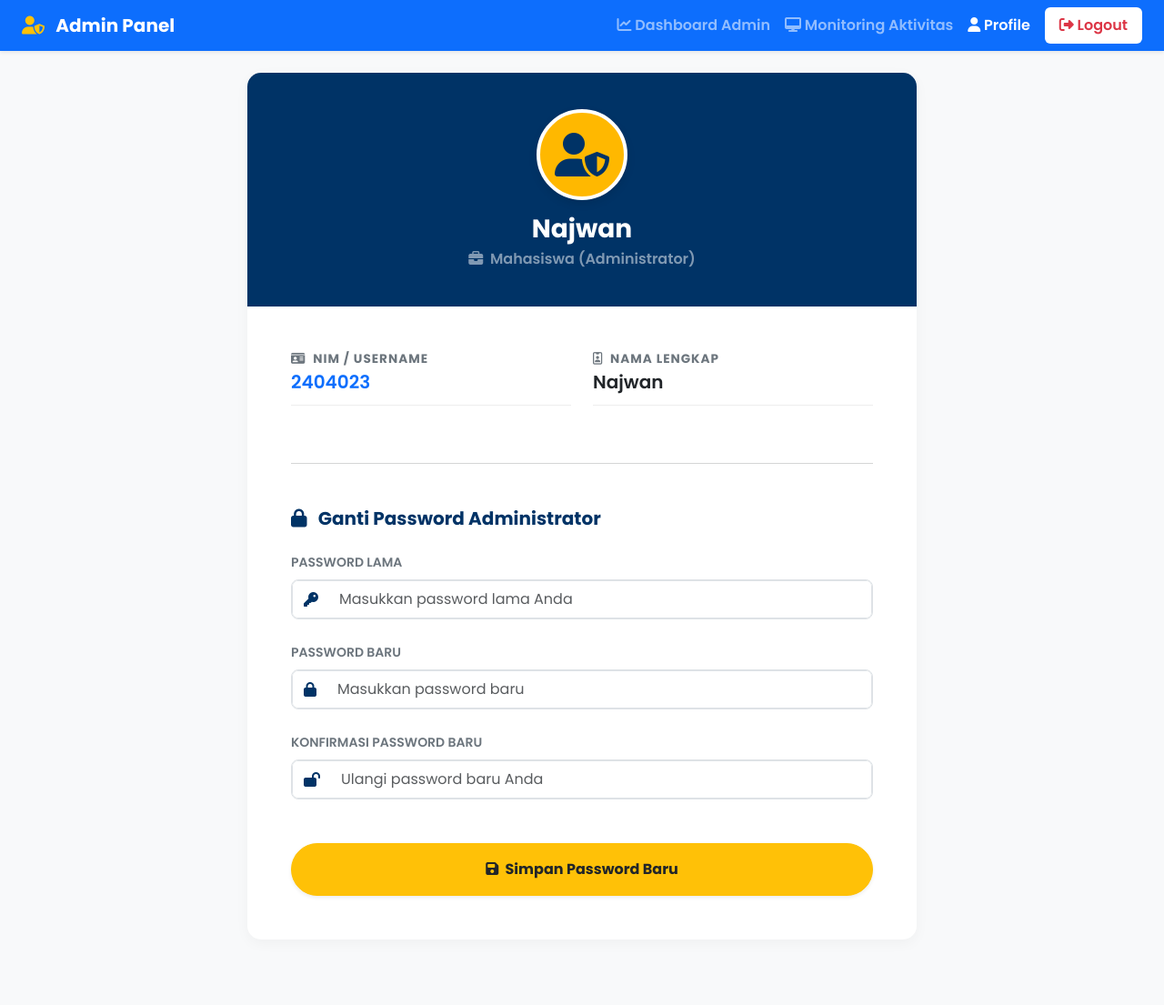
After one commit to najwancaesar/Coupon-Tracker, a PHP site: page /admin_profile.php in a window 1280 px wide. The commit adds this page. Shown: the whole page at 91% size. Run offline with PHP 8.4, Linux system fonts and the light colour scheme; a user stored in the database is signed in; data comes from the database, SQL or seed files in the repository; some libraries are stand-ins or nearby versions.

Commit message:
Refactoring code from admin panel and organizing root endpoint from backend

```diff
--- a/admin_monitoring.php
+++ b/admin_monitoring.php
@@ -48,7 +48,7 @@ if ($result && $result->num_rows > 0) {
                 <ul class="navbar-nav ms-auto">
                     <li class="nav-item"><a class="nav-link fw-semibold" href="admin_dashboard.php"><i class="fa-solid fa-chart-line"></i> Dashboard Admin</a></li>
                     <li class="nav-item"><a class="nav-link active fw-semibold" href="admin_monitoring.php"><i class="fa-solid fa-desktop"></i> Monitoring Aktivitas</a></li>
-                    <li class="nav-item"><a class="nav-link" href="profile.php"><i class="fa-solid fa-user"></i> Profile</a></li>
+                    <li class="nav-item"><a class="nav-link" href="admin_profile.php"><i class="fa-solid fa-user"></i> Profile</a></li>
                     <li class="nav-item ms-lg-2">
                         <a class="nav-link text-danger bg-white px-3 rounded fw-semibold mt-2 mt-lg-0" href="#" id="btn-logout">
                             <i class="fa-solid fa-right-from-bracket"></i> Logout
--- /dev/null
+++ b/admin_profile.php
@@ -0,0 +1,278 @@
+<?php
+session_start();
+require 'koneksi.php';
+
+// Pastikan user sudah login dan role admin
+if (!isset($_SESSION['user_id']) && !isset($_SESSION['id'])) {
+    header("Location: login.php");
+    exit();
+}
+
+if (isset($_SESSION['role']) && $_SESSION['role'] !== 'admin') {
+    header("Location: dashboard.php");
+    exit();
+}
+
+$user_id = isset($_SESSION['user_id']) ? $_SESSION['user_id'] : $_SESSION['id'];
+
+// Default variabel
+$nama_lengkap = "Admin";
+$nim = "";
+$status_pekerjaan = "";
+
+// Lakukan query SELECT terbaru
+$query = "SELECT nama_lengkap, nim, status_pekerjaan FROM users WHERE id = ?";
+$stmt = $mysqli->prepare($query);
+
+if ($stmt) {
+    $stmt->bind_param("i", $user_id);
+    $stmt->execute();
+    $result = $stmt->get_result();
+
+    if ($user = $result->fetch_assoc()) {
+        $nama_lengkap = $user['nama_lengkap'];
+        $nim = $user['nim'];
+        $status_pekerjaan = $user['status_pekerjaan'];
+    }
+    $stmt->close();
+} else {
+    $nama_lengkap = $_SESSION['nama_lengkap'] ?? 'Admin';
+    $nim = $_SESSION['nim'] ?? '';
+    $status_pekerjaan = $_SESSION['status_pekerjaan'] ?? '';
+}
+?>
+<!DOCTYPE html>
+<html lang="id">
+<head>
+    <meta charset="UTF-8">
+    <meta name="viewport" content="width=device-width, initial-scale=1.0">
+    <title>Profil Admin - Sistem Kupon</title>
+
+    <!-- Bootstrap 5 CSS -->
+    <link href="https://cdn.jsdelivr.net/npm/bootstrap@5.3.0/dist/css/bootstrap.min.css" rel="stylesheet">
+
+    <!-- Tema Khusus Poltek GT -->
+    <link rel="stylesheet" href="style.css">
+
+    <!-- FontAwesome CDN -->
+    <link rel="stylesheet" href="https://cdnjs.cloudflare.com/ajax/libs/font-awesome/6.4.0/css/all.min.css">
+
+    <!-- SweetAlert2 CDN CSS -->
+    <link rel="stylesheet" href="https://cdn.jsdelivr.net/npm/sweetalert2@11.7.3/dist/sweetalert2.min.css">
+
+    <style>
+        .profile-header {
+            background: var(--primary-blue);
+            color: white;
+            text-align: center;
+            padding: 40px 20px;
+            border-radius: 15px 15px 0 0;
+            position: relative;
+        }
+        .avatar-circle {
+            width: 100px;
+            height: 100px;
+            background-color: var(--accent-yellow);
+            color: var(--primary-blue);
+            border-radius: 50%;
+            display: inline-flex;
+            align-items: center;
+            justify-content: center;
+            font-size: 3rem;
+            margin-bottom: 15px;
+            border: 4px solid white;
+            box-shadow: 0 4px 10px rgba(0,0,0,0.1);
+        }
+        .info-label {
+            font-size: 0.85rem;
+            color: #6c757d;
+            text-transform: uppercase;
+            letter-spacing: 1px;
+            font-weight: 700;
+        }
+        .info-value {
+            font-size: 1.1rem;
+            font-weight: 600;
+            color: #212529;
+            margin-bottom: 15px;
+            padding-bottom: 10px;
+            border-bottom: 1px solid #eee;
+        }
+        /* Styling Input Group */
+        .input-group-text {
+            background-color: transparent;
+            border-right: none;
+            color: var(--primary-blue);
+        }
+        .form-control {
+            border-left: none;
+        }
+        .form-control:focus {
+            box-shadow: none;
+            border-color: #dee2e6;
+        }
+        .input-group {
+            border: 1px solid #dee2e6;
+            border-radius: 8px;
+            overflow: hidden;
+            transition: all 0.3s ease;
+        }
+        .input-group:focus-within {
+            border-color: var(--primary-blue);
+            box-shadow: 0 0 0 0.2rem rgba(0, 51, 102, 0.25);
+        }
+    </style>
+</head>
+<body class="bg-light">
+
+    <!-- Navbar Admin -->
+    <nav class="navbar navbar-expand-lg navbar-dark bg-primary shadow-sm mb-4">
+        <div class="container-fluid px-4">
+            <a class="navbar-brand fw-bold" href="admin_dashboard.php">
+                <i class="fa-solid fa-user-shield me-2 text-warning"></i> Admin Panel
+            </a>
+            <button class="navbar-toggler" type="button" data-bs-toggle="collapse" data-bs-target="#navbarNav">
+                <span class="navbar-toggler-icon"></span>
+            </button>
+            <div class="collapse navbar-collapse" id="navbarNav">
+                <ul class="navbar-nav ms-auto">
+                    <li class="nav-item"><a class="nav-link fw-semibold" href="admin_dashboard.php"><i class="fa-solid fa-chart-line"></i> Dashboard Admin</a></li>
+                    <li class="nav-item"><a class="nav-link fw-semibold" href="admin_monitoring.php"><i class="fa-solid fa-desktop"></i> Monitoring Aktivitas</a></li>
+                    <li class="nav-item"><a class="nav-link active fw-semibold" href="admin_profile.php"><i class="fa-solid fa-user"></i> Profile</a></li>
+                    <li class="nav-item ms-lg-2">
+                        <a class="nav-link text-danger bg-white px-3 rounded fw-semibold mt-2 mt-lg-0" href="#" id="btn-logout">
+                            <i class="fa-solid fa-right-from-bracket"></i> Logout
+                        </a>
+                    </li>
+                </ul>
+            </div>
+        </div>
+    </nav>
+
+    <div class="container pb-5">
+        <div class="row justify-content-center">
+            <div class="col-12 col-lg-8">
+
+                <div class="card card-custom p-0 mb-4">
+                    <!-- Bagian Atas Card -->
+                    <div class="profile-header">
+                        <div class="avatar-circle">
+                            <i class="fa-solid fa-user-shield"></i>
+                        </div>
+                        <h3 class="fw-bold mb-1"><?= htmlspecialchars($nama_lengkap) ?></h3>
+                        <p class="mb-0 text-white-50 fw-semibold"><i class="fa-solid fa-briefcase me-1"></i> <?= htmlspecialchars($status_pekerjaan) ?> (Administrator)</p>
+                    </div>
+
+                    <!-- Bagian Bawah Card -->
+                    <div class="card-body p-4 p-md-5">
+
+                        <!-- Informasi Pribadi -->
+                        <div class="row mb-3">
+                            <div class="col-md-6">
+                                <div class="info-label"><i class="fa-solid fa-id-card me-1"></i> NIM / Username</div>
+                                <div class="info-value text-primary fs-5"><?= htmlspecialchars($nim) ?></div>
+                            </div>
+                            <div class="col-md-6">
+                                <div class="info-label"><i class="fa-regular fa-id-badge me-1"></i> Nama Lengkap</div>
+                                <div class="info-value fs-5"><?= htmlspecialchars($nama_lengkap) ?></div>
+                            </div>
+                        </div>
+
+                        <hr class="my-5 text-muted opacity-25">
+
+                        <!-- Form Ganti Password -->
+                        <h5 class="fw-bold mb-4" style="color: var(--primary-blue);"><i class="fa-solid fa-lock me-2"></i> Ganti Password Administrator</h5>
+
+                        <form action="proses_edit_password.php" method="POST">
+                            <div class="mb-4">
+                                <label class="form-label fw-semibold text-secondary small">PASSWORD LAMA</label>
+                                <div class="input-group">
+                                    <span class="input-group-text"><i class="fa-solid fa-key"></i></span>
+                                    <input type="password" name="password_lama" class="form-control py-2" required placeholder="Masukkan password lama Anda">
+                                </div>
+                            </div>
+                            <div class="mb-4">
+                                <label class="form-label fw-semibold text-secondary small">PASSWORD BARU</label>
+                                <div class="input-group">
+                                    <span class="input-group-text"><i class="fa-solid fa-lock"></i></span>
+                                    <input type="password" name="password_baru" class="form-control py-2" required placeholder="Masukkan password baru">
+                                </div>
+                            </div>
+                            <div class="mb-5">
+                                <label class="form-label fw-semibold text-secondary small">KONFIRMASI PASSWORD BARU</label>
+                                <div class="input-group">
+                                    <span class="input-group-text"><i class="fa-solid fa-lock-open"></i></span>
+                                    <input type="password" name="konfirmasi_password_baru" class="form-control py-2" required placeholder="Ulangi password baru Anda">
+                                </div>
+                            </div>
+                            <button type="submit" class="btn btn-warning w-100 py-3 shadow-sm rounded-pill fw-bold text-dark">
+                                <i class="fa-solid fa-save me-1"></i> Simpan Password Baru
+                            </button>
+                        </form>
+
+                    </div>
+                </div>
+
+            </div>
+        </div>
+    </div>
+
+    <!-- Bootstrap 5 JS -->
+    <script src="https://cdn.jsdelivr.net/npm/bootstrap@5.3.0/dist/js/bootstrap.bundle.min.js"></script>
+
+    <!-- SweetAlert2 JS CDN -->
+    <script src="https://cdn.jsdelivr.net/npm/sweetalert2@11.7.3/dist/sweetalert2.all.min.js"></script>
+
+    <script>
+        // Logika Notifikasi menggunakan SweetAlert2
+        <?php if (isset($_SESSION['sukses'])): ?>
+            Swal.fire({
+                icon: 'success',
+                title: 'Berhasil!',
+                text: '<?= addslashes($_SESSION['sukses']) ?>',
+                confirmButtonColor: 'var(--primary-blue)',
+                confirmButtonText: 'Oke',
+                showClass: { popup: 'animate__animated animate__fadeInDown' }
+            });
+            <?php unset($_SESSION['sukses']); ?>
+        <?php elseif (isset($_SESSION['error'])): ?>
+            Swal.fire({
+                icon: 'error',
+                title: 'Gagal',
+                text: '<?= addslashes($_SESSION['error']) ?>',
+                confirmButtonColor: '#d33',
+                confirmButtonText: 'Tutup',
+                showClass: { popup: 'animate__animated animate__shakeX' }
+            });
+            <?php unset($_SESSION['error']); ?>
+        <?php endif; ?>
+
+        // Konfirmasi Logout
+        document.getElementById('btn-logout').addEventListener('click', function(e) {
+            e.preventDefault();
+            Swal.fire({
+                title: 'Yakin ingin logout?',
+                text: 'Sesi Admin Anda akan diakhiri.',
+                icon: 'warning',
+                showCancelButton: true,
+                confirmButtonColor: '#003366',
+                cancelButtonColor: '#d33',
+                confirmButtonText: 'Ya, Keluar!',
+                cancelButtonText: 'Batal'
+            }).then((result) => {
+                if (result.isConfirmed) {
+                    Swal.fire({
+                        title: 'Terima Kasih Admin!',
+                        text: 'Sampai jumpa kembali.',
+                        icon: 'success',
+                        timer: 1500,
+                        showConfirmButton: false
+                    }).then(() => {
+                        window.location.href = 'logout.php';
+                    });
+                }
+            });
+        });
+    </script>
+</body>
+</html>
```
Also changed, not shown: admin_dashboard.php (+10 -8 lines), proses_edit_password.php (+15 -3 lines).
